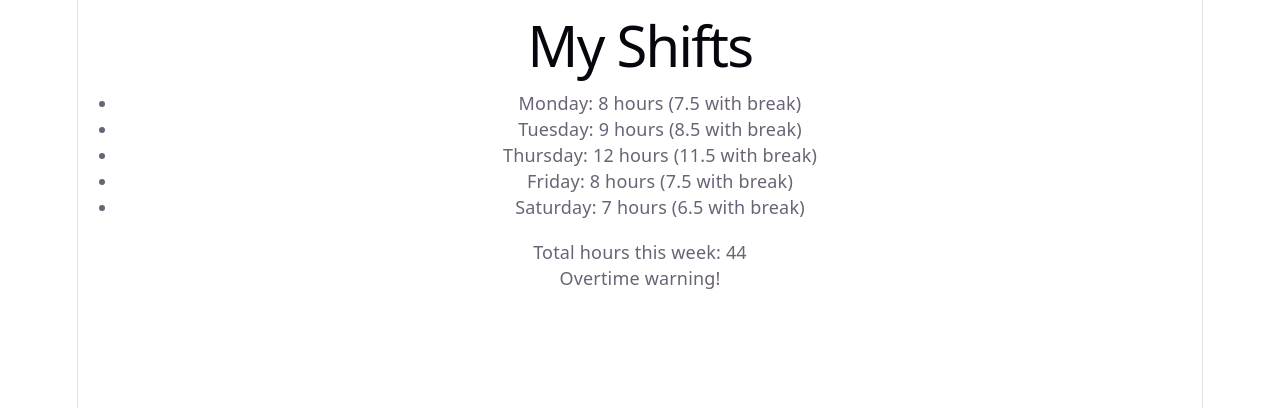
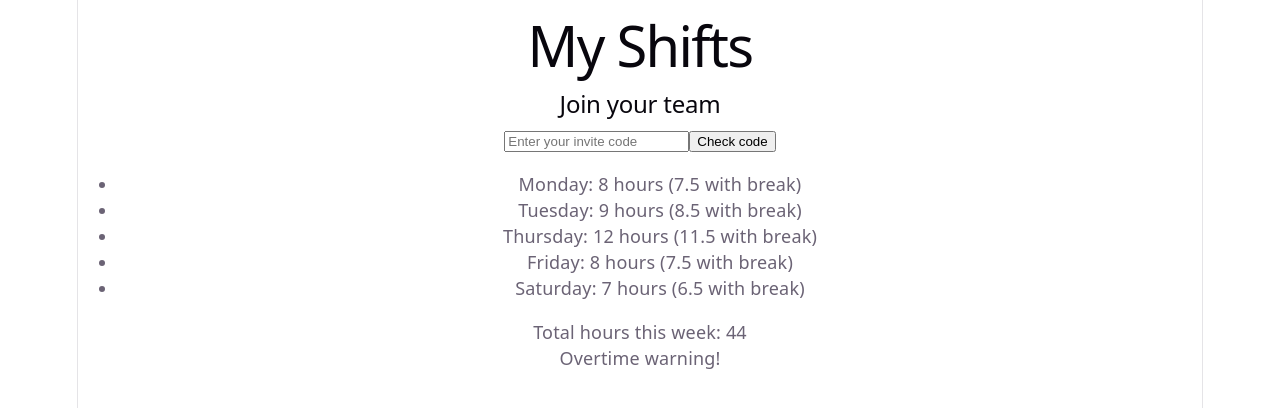
Before and after one commit to TerranceDessaure/shift-app, a React (Vite) app: page / in a window 1280 px wide. Shown: the top 408 px of the page. Built offline with nearby package versions, Linux system fonts and the light colour scheme; no server answers.

Commit message:
Connect to Supabase and add invite code check

```diff
--- a/package.json
+++ b/package.json
@@ -10,6 +10,7 @@
     "preview": "vite preview"
   },
   "dependencies": {
+    "@supabase/supabase-js": "^2.117.3",
     "react": "^19.2.8",
     "react-dom": "^19.2.8"
   },
--- a/src/App.jsx
+++ b/src/App.jsx
@@ -1,3 +1,5 @@
+import InviteCheck from "./InviteCheck";
+
 function shiftHours(start, end) {
   return end - start;
 }
@@ -28,6 +30,7 @@ function App() {
   return (
     <div>
       <h1>My Shifts</h1>
+      <InviteCheck />
       <ul>
         {myWeek.map((shift) => (
           <li key={shift.day}>
--- /dev/null
+++ b/src/InviteCheck.jsx
@@ -0,0 +1,47 @@
+import { useState } from "react";
+import { supabase } from "./supabaseClient";
+
+const roleNames = {
+  front_of_house: "Front of House",
+  back_of_house: "Back of House",
+  manager: "Manager",
+};
+
+function InviteCheck() {
+  const [code, setCode] = useState("");
+  const [message, setMessage] = useState("");
+
+  async function handleSubmit(event) {
+    event.preventDefault(); // stop the browser from reloading the page
+
+    const { data, error } = await supabase.rpc("check_invite", {
+      p_code: code.trim().toUpperCase(),
+    });
+
+    if (error) {
+      setMessage(`Something went wrong: ${error.message}`);
+      return;
+    }
+
+    if (data) {
+      setMessage(`Valid code! You'll join as: ${roleNames[data]}`);
+    } else {
+      setMessage("That code is invalid, already used, or expired.");
+    }
+  }
+
+  return (
+    <form onSubmit={handleSubmit}>
+      <h2>Join your team</h2>
+      <input
+        value={code}
+        onChange={(event) => setCode(event.target.value)}
+        placeholder="Enter your invite code"
+      />
+      <button type="submit">Check code</button>
+      {message && <p>{message}</p>}
+    </form>
+  );
+}
+
+export default InviteCheck;
```
Also changed, not shown: 2 other files (tests, documents, lock files or other folders).
